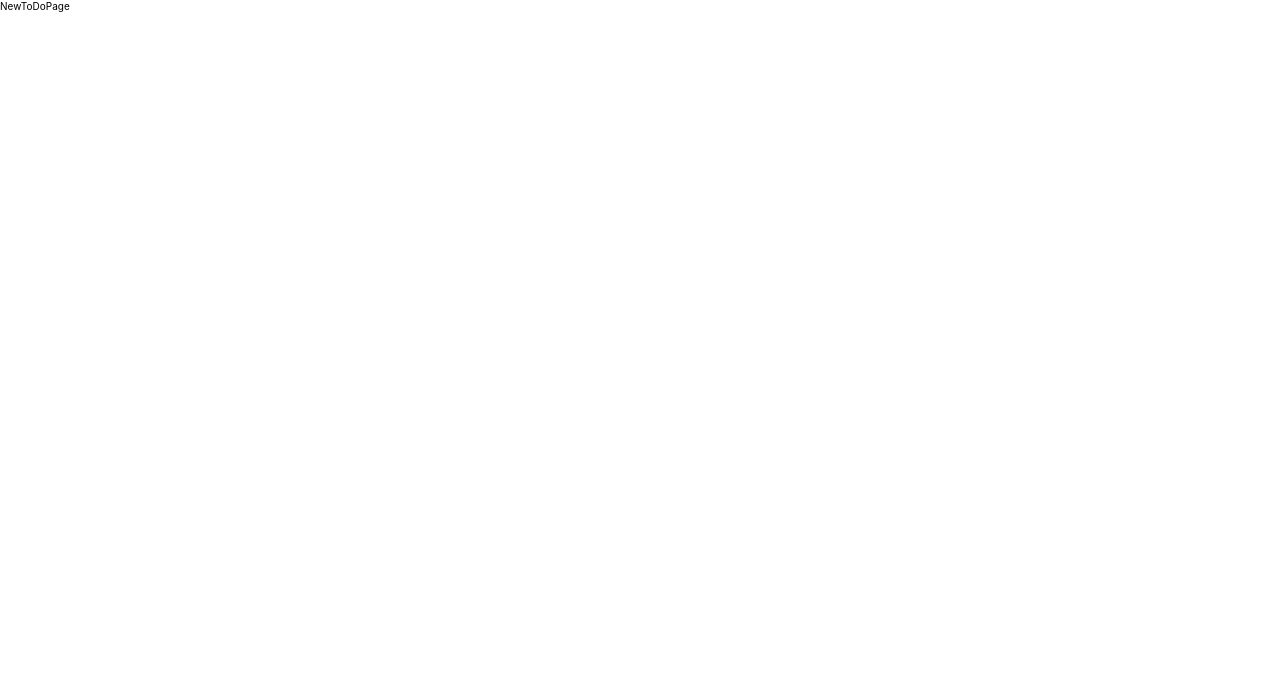
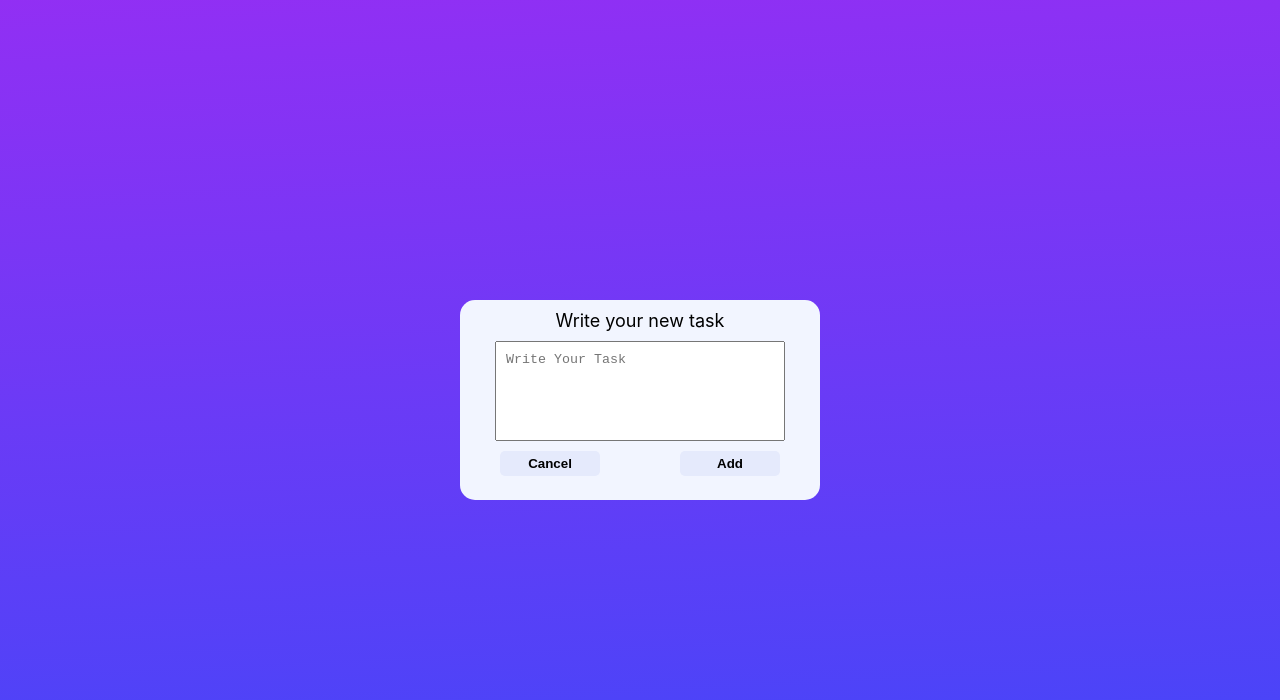
Before and after one commit to MrPerales/My-task-App-, a React (Create React App) app: page /#/new in a window 1280 px wide. Shown: the top 700 px of the page. Built offline with nearby package versions, Linux system fonts and the light colour scheme.

Commit message:
se quitan los modales por navegacion

```diff
--- a/src/Pages/EditPage.js
+++ b/src/Pages/EditPage.js
@@ -1,8 +1,14 @@
 import React from "react";
+import { TodoForm } from "../components/TodoForm.js";
+
 
 function EditToDoPage(){
     return (
-        <p>EditToDoPage</p>
+        <TodoForm
+        label='Edit your task'
+        submitText='Edit'
+        submitEvent={()=>console.log('edit ToDos')}
+    />
     );
 }
 
--- a/src/Pages/HomePage.js
+++ b/src/Pages/HomePage.js
@@ -1,4 +1,5 @@
 import React from "react";
+import { useNavigate } from "react-router-dom";
 
 import { useToDos } from "../useToDos";
 import { TodoHeader } from "../components/TodoHeader";
@@ -8,7 +9,6 @@ import { TodoList } from "../components/TodoList";
 import { CreateTodoButton } from "../components/CreateTodoButton.js";
 import { TodoItem } from "../components/TodoItem.js";
 import { Modal } from "../Modal/index.js";
-import { TodoForm } from "../components/TodoForm.js";
 import { TodoError } from "../components/TodoError.js";
 import { TodoLoading } from "../components/TodoLoading.js";
 import { EmptyTodo } from "../components/EmptyTodo.js";
@@ -16,13 +16,15 @@ import { ChangeAlert } from "../changeAlert/index.js";
 
 
 function HomePage() {
+
+  const navigate = useNavigate();
   const { states, statesUpdates } = useToDos();
   const {
     error,
     searchedToDos,
     loading,
     totalTask,
-    openModal,
+    // openModal,
     completedTask,
     searchValue,
   } = states;
@@ -30,8 +32,8 @@ function HomePage() {
     setSearchValue,
     completeToDo,
     deleteToDo,
-    setOpenModal,
-    addToDo,
+    // setOpenModal,
+    // addToDo,
     synchronizedToDos,
     // setOpenModal
   } = statesUpdates;
@@ -69,7 +71,7 @@ function HomePage() {
             key={item.id}
             text={item.text}
             completed={item.completed}
-            onEdit={()=>console.log('edit')}
+            onEdit={()=>navigate('/edit/'+ item.id)}
             onComplete={() => completeToDo(item.id)}
             onDelete={() => deleteToDo(item.id)}
           />
@@ -90,20 +92,21 @@ function HomePage() {
 
 
       {/* if openModal is True render that*/}
-      {openModal && (
+      {/* {openModal && (
         <Modal>
           <TodoForm
             addToDo={addToDo}
             setOpenModal={setOpenModal}
           />
         </Modal>
-      )}
+      )} */}
 
 
 
       <CreateTodoButton
-        setOpenModal={setOpenModal}
-        openModal={openModal}
+        onClick={()=>navigate('/new')}
+        // setOpenModal={setOpenModal}
+        // openModal={openModal}
       />
 
       <ChangeAlert
--- a/src/Pages/NewToDoPage.js
+++ b/src/Pages/NewToDoPage.js
@@ -1,8 +1,14 @@
 import React from "react";
+import { TodoForm } from "../components/TodoForm.js";
+
 
 function NewToDoPage(){
     return (
-        <p>NewToDoPage</p>
+        <TodoForm
+            label='Write your new task'
+            submitText='Add'
+            submitEvent={()=>console.log('add new ToDos')}
+        />
     );
 }
 
--- a/src/Style-Components/todoForm.css
+++ b/src/Style-Components/todoForm.css
@@ -5,7 +5,15 @@
   --background-Modal:rgba(242, 245, 255, 1) ;
 
 }
+.container-ToDoForm{
+    display: flex;
+    outline: 1px solid ;
+    align-items: center;
+    justify-content: center;
+    background:var(--gradient-Btn);
+    height: 100vh;
 
+}
 form{
     width: 36rem;
     height: 20rem;
@@ -20,6 +28,10 @@ label{
     color: #000;
     margin-top: 1rem;
     margin-bottom: 1rem;
+}
+.formTitle{
+    display: flex;
+    justify-content: center;
 }
 textarea{
     width: 29rem;
--- a/src/components/CreateTodoButton.js
+++ b/src/components/CreateTodoButton.js
@@ -3,21 +3,21 @@ import '../Style-Components/createTodoButton.css'
 
 function CreateTodoButton(props) {
 
-    const onclickButton=()=>{
-        // if openModal is true change the state
-        if(props.openModal){
-            props.setOpenModal(false)
-        }else{
-            props.setOpenModal(true)
-        }
+    // const onclickButton=()=>{
+    //     // if openModal is true change the state
+    //     if(props.openModal){
+    //         props.setOpenModal(false)
+    //     }else{
+    //         props.setOpenModal(true)
+    //     }
 
-    }
+    // }
 
     return (
 
         <button
             className="createBtn"
-            onClick={onclickButton}
+            onClick={props.onClick}
         >
             +
 
--- a/src/components/TodoForm.js
+++ b/src/components/TodoForm.js
@@ -1,32 +1,36 @@
 import React from "react";
+import { useNavigate } from "react-router-dom";
+
 import '../Style-Components/todoForm.css'
 
-function TodoForm({addToDo,setOpenModal}) {
+function TodoForm(props) {
 
     const [newToDoValue, setNewToDoValue] = React.useState('');
-
+    const navigate=useNavigate();
     const onChange = (event) => {
         setNewToDoValue(event.target.value)
 
     }
 
     const onCancel = () => {
-        setOpenModal(false);
+        navigate('/')
+
     }
 
     const onSubmit = (event) => {
         event.preventDefault();
         //if the user do not write  any task
-        if(newToDoValue.length <=0)return;
+        if (newToDoValue.length <= 0) return;
         // else
-        addToDo(newToDoValue);
-        //para ceerar la ventana al agregar una Task
-        setOpenModal(false);
+        props.submitEvent(newToDoValue);
+        navigate('/')
+
     }
     return (
+        <div className='container-ToDoForm'>
             <form onSubmit={onSubmit}>
 
-            <label className="">Write your New Task</label>
+                <label className="formTitle">{props.label}</label>
 
                 <textarea
                     value={newToDoValue}
@@ -46,11 +50,13 @@ function TodoForm({addToDo,setOpenModal}) {
                         className="addBtn"
                         type="submit"
                     >
-                    Add
+                        {props.submitText}
                     </button>
 
                 </div>
             </form>
+        </div>
+
     );
 }
 
```
Lines whose indentation alone changed are shown as unchanged.
